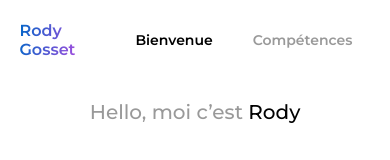
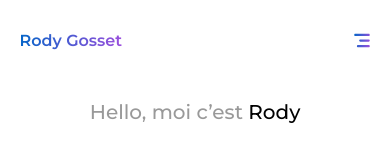
Before and after one commit to rodygosset/portfolio, a Next.js app: page / in a window 390 px wide. Shown: the top 160 px of the page. Built offline with nearby package versions, Linux system fonts and the light colour scheme.

Commit message:
Done with the responsive aspect of the nav

```diff
--- a/components/nav.tsx
+++ b/components/nav.tsx
@@ -2,7 +2,6 @@ import { faLanguage, faMoon, faSun } from "@fortawesome/free-solid-svg-icons"
 import { FontAwesomeIcon } from "@fortawesome/react-fontawesome"
 import Scroll from 'react-scroll'
 import styles from "@styles/layout/nav.module.scss"
-import Link from "next/link"
 import { useContext, useState } from "react"
 
 import { NavItemsType } from "types/nav"
@@ -10,6 +9,9 @@ import { NavItemsType } from "types/nav"
 import { Rody } from "types/rody"
 import { ThemeOptionType } from "types/theme"
 import { GlobalContext } from "utils/context"
+
+import GradientCloseIcon from "@icons/gradient-close-icon.svg"
+import ModernBurgerIcon from "@icons/modern-burger-icon.svg"
 
 const scroll = Scroll.animateScroll
 
@@ -43,9 +45,18 @@ const Nav = ({ navItems, themeOptions, rodyData }: NavProps) => {
 
     const scrollToTop = () => scroll.scrollToTop({ duration: 700 })
 
+    const [showWrapper, setShowWrapper] = useState<boolean>(false)
+
+    const getWrapperClassNames = () => {
+        let classNames = styles.wrapper
+        classNames += showWrapper ? ' ' + styles.showWrapper : ' ' + styles.hideWrapper
+        return classNames
+    }
+
     return (
         <nav className={styles.nav}>
             <a onClick={scrollToTop}>{rodyData.firstName} {rodyData.lastName}</a>
+            <div className={getWrapperClassNames()}>
                 <ul>
                 {
                     Object.keys(navItems[appData.lang]).map((itemKey, index) => {
@@ -69,6 +80,13 @@ const Nav = ({ navItems, themeOptions, rodyData }: NavProps) => {
                         {themeOptions[appData.lang][appData.theme]}
                     </button>
                 </div>
+            </div>
+            {
+                showWrapper ?
+                <GradientCloseIcon className={styles.toggle} onClick={() => setShowWrapper(!showWrapper)} />
+                :
+                <ModernBurgerIcon className={styles.toggle} onClick={() => setShowWrapper(!showWrapper)} />
+            }
         </nav>
     )
 
--- /dev/null
+++ b/styles/layout/_breakpoints.scss
@@ -0,0 +1,4 @@
+
+
+$breakpoint-mobile: 576px;
+$breakpoint-medium: 768px;
--- a/styles/layout/nav.module.scss
+++ b/styles/layout/nav.module.scss
@@ -1,6 +1,6 @@
 @import '@styles/base/_typography.scss';
 @import '@styles/base/_colors.scss';
-
+@import '@styles/layout/_breakpoints.scss';
 
 $nav-height: 80px;
 
@@ -37,10 +37,21 @@ $nav-height: 80px;
 
     }
 
+    .wrapper {
+
+        display: flex;
+        flex-flow: row nowrap;
+        justify-content: space-between;
+        align-items: center;
+        flex-grow: 1;
+
+
         ul {
 
             margin: 0;
             display: flex;
+            flex-grow: 1;
+            justify-content: center;
 
             li {
                 list-style: none;
@@ -81,5 +92,62 @@ $nav-height: 80px;
                 }
             }
         }
+    }
+
+    .toggle {
+        display: none;
+        font-size: $font-size-caption;
+        width: 18px;
+        fill: $main-gradient;
+        color: transparent;
+
+        &:hover {
+            cursor: pointer;
+        }
+    }
 
 }
+
+
+@media (max-width: $breakpoint-medium) {
+
+    .nav {
+
+        .wrapper {
+            position: absolute;
+            width: 100vw;
+            height: calc(100vh - $nav-height);
+            top: $nav-height;
+            bottom: 0;
+            left: 0;
+            backdrop-filter: blur(25px);
+
+            flex-flow: column nowrap;
+            justify-content: space-around;
+            z-index: 200;
+
+            transition: all 300ms ease-in-out;
+
+            ul, .options {
+                flex-flow: column nowrap;
+                align-items: center;
+                flex-grow: 0;
+            }
+
+        }
+
+        .showWrapper {
+            top: $nav-height;
+        }
+
+        .hideWrapper {
+            top: calc($nav-height + 100vh);
+        }
+
+        .toggle {
+            display: block;
+        }
+
+    }
+
+}
--- a/tsconfig.json
+++ b/tsconfig.json
@@ -19,7 +19,8 @@
       "@components/*": ["components/*"],
       "@styles/*": ["styles/*"],
       "@content/*": ["content/*"],
-      "@images/*": ["public/images/*"]
+      "@images/*": ["public/images/*"],
+      "@icons/*": ["public/icons/*"]
     }
   },
   "include": ["next-env.d.ts", "**/*.ts", "**/*.tsx"],
```
Also changed, not shown: public/icons/gradient-close-icon.svg (added). Lines whose indentation alone changed are shown as unchanged.
